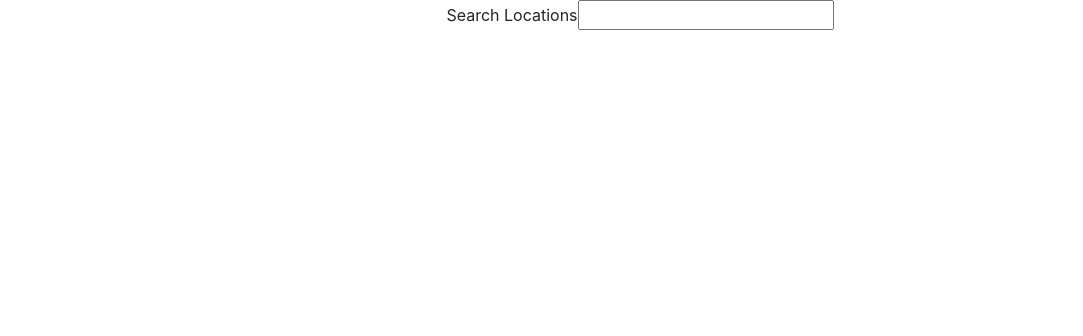
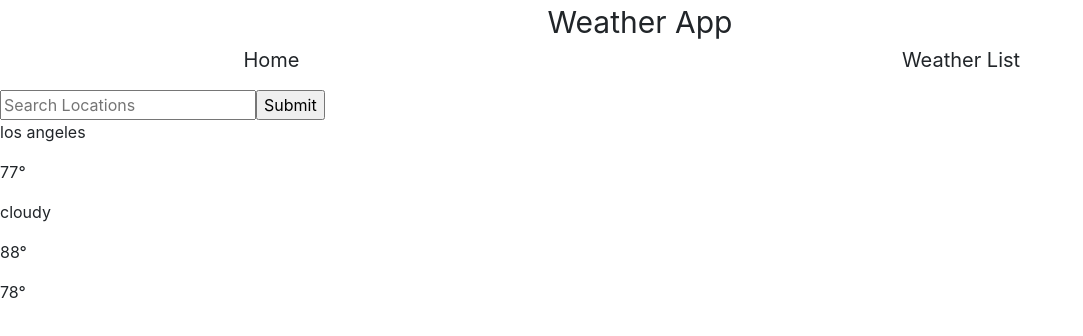
Before and after one commit to davionr1/weather-app, a React (Create React App) app in the folder client/: page / in a window 1280 px wide. Shown: the top 336 px of the page, without its empty margins (0-1083 px from the left). Built offline with nearby package versions, Linux system fonts and the light colour scheme.

Commit message:
set gallery and item components to output in app.js

```diff
--- a/client/src/App.css
+++ b/client/src/App.css
@@ -1,38 +1,22 @@
-.App {
-  text-align: center;
+@media (max-width:500){
+
+:root {
+  --doc-height:100%;
 }
 
-.App-logo {
-  height: 40vmin;
-  pointer-events: none;
+body{
+  height:100vh;
+  height: var(--doc-height);
+  display:flex;
+  justify-content: center;
+  align-items: center;
+
 }
 
-@media (prefers-reduced-motion: no-preference) {
-  .App-logo {
-    animation: App-logo-spin infinite 20s linear;
-  }
+section{
+  height:1020px;
+  width:480px;
+  border:1px solid darkblue;
 }
 
-.App-header {
-  background-color: #282c34;
-  min-height: 100vh;
-  display: flex;
-  flex-direction: column;
-  align-items: center;
-  justify-content: center;
-  font-size: calc(10px + 2vmin);
-  color: white;
 }
-
-.App-link {
-  color: #61dafb;
-}
-
-@keyframes App-logo-spin {
-  from {
-    transform: rotate(0deg);
-  }
-  to {
-    transform: rotate(360deg);
-  }
-}
--- a/client/src/App.js
+++ b/client/src/App.js
@@ -1,12 +1,18 @@
 import './App.css';
 import React from 'react';
-import { useEffect, useState } from 'react';
-// import SearchWeather from './components/SearchWeather';
-// import { BrowserRouter as Router, Routes, Route } from 'react-router-dom'
+import { Header } from './header';
+import SearchWeather from './components/SearchWeather';
+import WeatherGallery from './components/WeatherGallery'
+import WeatherItem from './components/WeatherItem';
+import Descriptions from './components/Descriptions';
+import { Fragment, useEffect, useState, useRef } from 'react'
+import { BrowserRouter as Router, Routes, Route } from 'react-router-dom'
 
 
 function App() {
+
   let [search, setSearch] = useState('')
+  let [data, setData] = useState([])
 
   const API_KEY = process.env.REACT_APP_WEATHER_API_KEY
   // const api_key ='HSYWPZH9LXRTYUNAC5HYXZLX6'
@@ -28,12 +34,41 @@ function App() {
     }
   }, [search])
 
+  const handleSearch= (e,term)=>{
+    e.preventDefault()
+    setSearch(term)
+  }
+
+
   return (
-    <div className="App">
-      <label>Search Locations</label>
-      <input type="text" onChange={e=>setSearch(e.target.value)}/>
-    </div>
+    <body>
+        <section>
+          <Header/>
+
+          <form onSubmit ={(e)=> handleSearch(e,search)}>
+            <input type="text" placeholder='Search Locations'onChange={e=>setSearch(e.target.value)}/>
+            <input type="submit"/>
+          </form>
+
+            <WeatherGallery data={data}/>
+
+            <Descriptions/>
+            {/* planning to use this later */}
+              {/* <Router>
+                <Routes>
+                  <Route path='/' element={
+                    <Fragment>
+
+                    </Fragment>
+                  }/>
+                </Routes>
+              </Router> */}
+      </section>
+    </body>
   );
+
+
+
 }
 
 export default App;
--- a/client/src/components/Descriptions.jsx
+++ b/client/src/components/Descriptions.jsx
@@ -1,14 +1,13 @@
 //Adding the hi-temp, low-temp, humidity, wind speed, precipitation components
-import React from 'react';
+import React, { Fragment } from 'react';
 
-const Descriptions = () => {
+
+ const Descriptions = (props) => {
     return (
-    <div className="weather-descriptions">
-        <div className="card">
-            <div className='card-icon'></div>
-            </div>
-            </div>
+        <div></div>
     )
+
+
 };
 
-export default Descriptions;
+export default Descriptions
--- a/client/src/components/SearchWeather.jsx
+++ b/client/src/components/SearchWeather.jsx
@@ -1,3 +1,4 @@
+
 import React from "react";
 import { useState } from "react";
 
@@ -6,16 +7,11 @@ function SearchWeather(props) {
 
     return (
         <div>
-            <label>Search Locations!</label>
-            <form onSubmit={(e) => props.handleSearch(e, search)}>
+            <form onSubmit ={(e)=> props.handleSearch(e,search)}>
 
-                <input type="text" placeholder="Search Locations" onChange={
-                    (e) => setSearch(e.target.value)
-                } />
-
-                <input type="submit" />
-
-            </form>
+            <input type="text" placeholder='Search Locations'onChange={e=>setSearch(e.target.value)}/>
+            <input type="submit"/>
+          </form>
         </div>
     )
 };
--- a/client/src/components/WeatherGallery.jsx
+++ b/client/src/components/WeatherGallery.jsx
@@ -1,10 +1,21 @@
 import React from "react";
 import WeatherItem from "./WeatherItem";
 
-function ListWeather() {
+function weatherGallery(props) {
+    const display = props.data.map((item, index)=> {
+        return <WeatherItem item={item} key={index}/>
+    })
     return(
-        <h1>List</h1>
+        //only a test for styling
+        <div className='head'>
+        <p className='city'>los angeles</p>
+        <p className='temperature'>77°</p>
+        <p className='weather-description'>cloudy</p>
+        <p className='max-temp'>88°</p>
+        <p className='min-temp'>78°</p>
+    </div>
+
     )
 };
 
-export default ListWeather;
+export default weatherGallery;
--- a/client/src/components/WeatherItem.jsx
+++ b/client/src/components/WeatherItem.jsx
@@ -1,12 +1,51 @@
-import { useState } from 'react'
-import { Link } from 'react-router-dom'
 
-function WeatherItem(){
-    return(
-        <div>
+
+function WeatherItem (props){
+    const headerStyle={
+        // style
+    }
+    const bodyStyle={
+        //style
+    }
+   const headerView = ()=> {
+    return (
+        //find out why the test data is not being outputted though this component
+        <div className='weather'>
+            <div style={headerStyle}>
+                <p className='city'>los angeles</p>
+                <p className='temperature'>77°</p>
+                <p className='weather-description'>cloudy</p>
+                <p className='max-temp'>88°</p>
+                <p className='min-temp'>78°</p>
+            </div>
 
         </div>
+    )}
+    const bodyView=()=>{
+        return(
+            <div style={bodyStyle}>
+                <p className='hourly-card'>1am</p>
+                <p className='daily-card'>today</p>
+                <p className='air-quality'>49-good</p>
+                <p className='precipitation'>1mm in last 24hrs</p>
+             </div>
     )
-};
+}
+}
 
+{/* code to output data but not working for now */}
+
+            {/* <div className='head'>
+                <p className='city'>{props.item.resolvedAddress}</p>
+                <p className='temperature'>{props.item.temp}°</p>
+                <p className='weather-description'>{props.item.condition}</p>
+                <p className='max-temp'>{props.item.tempmax}°</p>
+                <p className='min-temp'>{props.item.tempmin}°</p>
+            </div>
+            <div className='weather-details'>
+                <p className='hourly-card'>{props.item.description}</p>
+                <p className='daily-card'>{props.item.days}</p>
+                <p className='air-quality'></p>
+                <p className='precipitation'></p>
+        </div> */}
 export default WeatherItem;
--- /dev/null
+++ b/client/src/header.css
@@ -0,0 +1,33 @@
+@media(max-width:500px){
+.container{
+  border: 1px solid black;
+  padding-bottom: 15px;
+}
+}
+.container{
+
+  padding-bottom: 15px;
+}
+.col-sm-9{
+  text-align: center;
+  font-size: 30px;
+  margin: auto;
+
+}
+.col-sm-4{
+  text-align: center;
+  padding-left: 35px;
+}
+
+.col-sm-5{
+  text-align: center;
+  padding-right: 35px;
+}
+.row{
+  display: flex;
+  justify-content: center;
+  justify-content: space-between;
+  font-size: 20px;
+
+
+}
--- /dev/null
+++ b/client/src/header.js
@@ -0,0 +1,13 @@
+import './header.css'
+
+export function Header(){
+    return(
+        <div className="container">
+            <div class="col-sm-9">Weather App</div>
+            <div className="row">
+            <div class="col-sm-4">Home</div>
+            <div class="col-sm-5">Weather List</div>
+            </div>
+        </div>
+    )
+}
```
Also changed, not shown: client/src/server.js (+5 -40 lines), client/src/components/error404.jsx (deleted), client/src/description.css (added), client/src/weatherItem.css (added).
